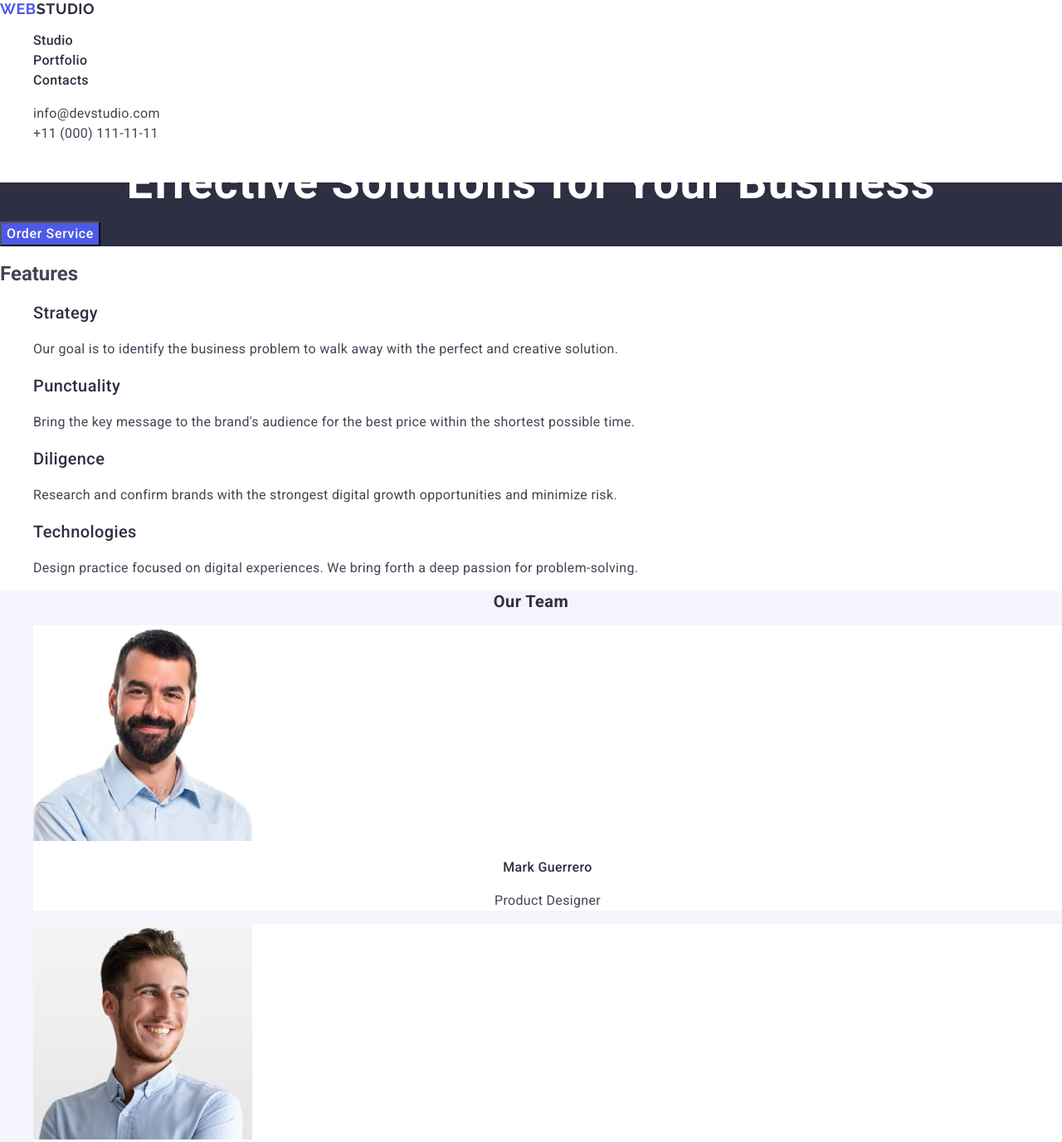
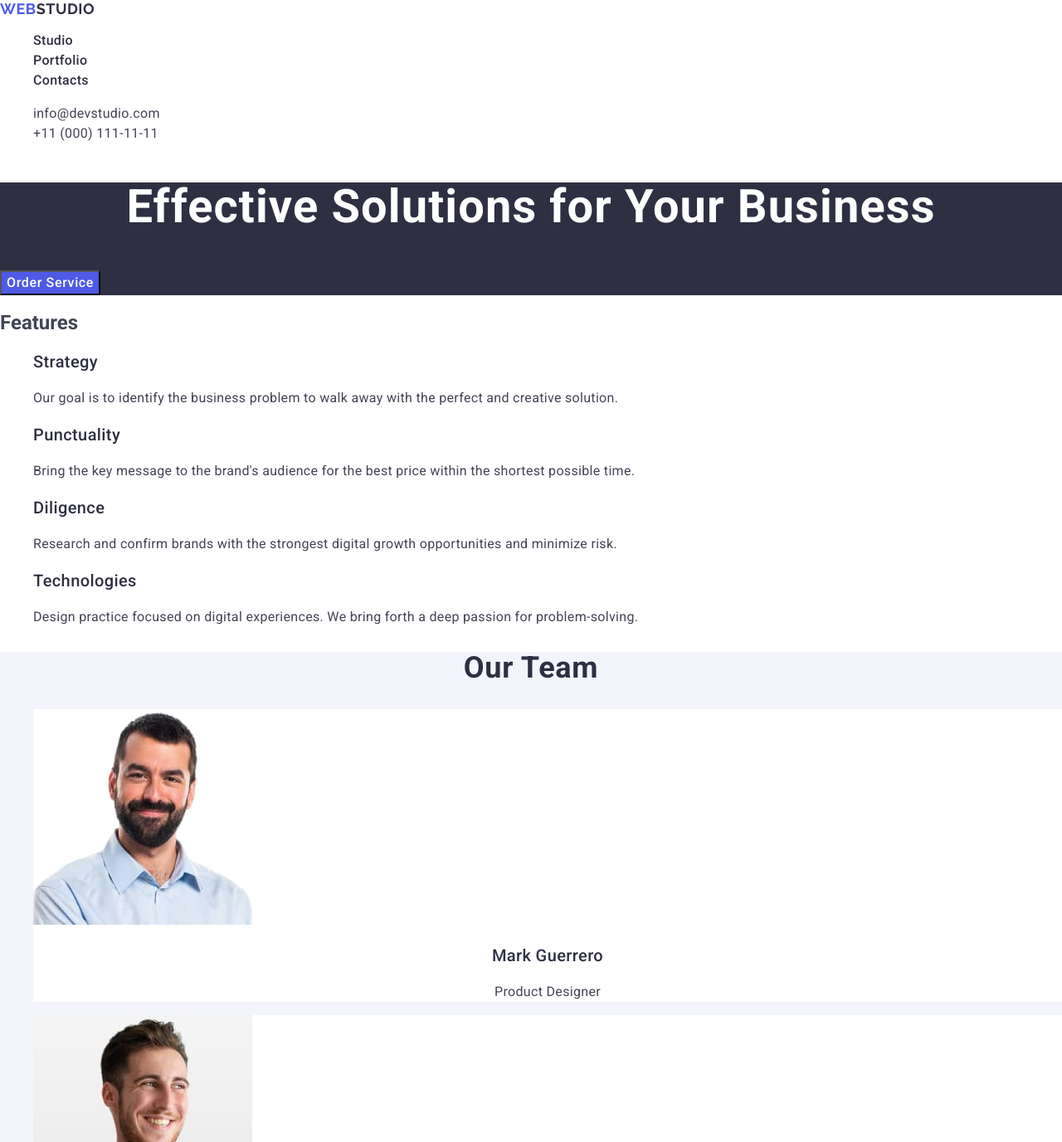
Before and after one commit to EdWin13ua/goit-markup-hw-02, a plain HTML site: page index.html in a window 1280 px wide. Shown: the top 1377 px of the page at 83% size. Drawn offline with nearby package versions, Linux system fonts and the light colour scheme.

Commit message:
correction

```diff
--- a/css/styles.css
+++ b/css/styles.css
@@ -78,7 +78,7 @@ button {
 .hero-text {
     font-weight: bold;
     font-size: 56px;
-    line-height: 1.07px;
+    line-height: 1.07;
     letter-spacing: 0.02em;
     text-align: center;
     color: #fff;}
@@ -125,8 +125,8 @@ button {
 /* #region Team */
 
 .team-title {
-    font-size: 20px;
-    line-height: 1.2;
+    font-size: 36px;
+    line-height: 1.11;
     text-align: center;
     letter-spacing: 0.02em;
     text-transform: capitalize;
@@ -137,8 +137,8 @@ button {
 
 .team-member {
 font-weight: 500;
-    font-size: 16px;
-    line-height: 1.5;
+    font-size: 20px;
+    line-height: 1.2;
     letter-spacing: 0.02em;
     text-align: center;
     color: #2e2f42;
--- a/index.html
+++ b/index.html
@@ -21,7 +21,7 @@
         <nav class="header-nav">
             <a class="header-logo" href="./index.html">Web<span class="logo">Studio</span></a>
             <ul class="header-nav-list">
-                <li class="header-nav-list-item"><a class="header-nav-link" href="">Studio</a></li>
+                <li class="header-nav-list-item"><a class="header-nav-link" href="./index.html">Studio</a></li>
                 <li class="header-nav-list-item"><a class="header-nav-link" href="">Portfolio</a></li>
                 <li class="header-nav-list-item"><a class="header-nav-link" href="">Contacts</a></li>
             </ul>
```
